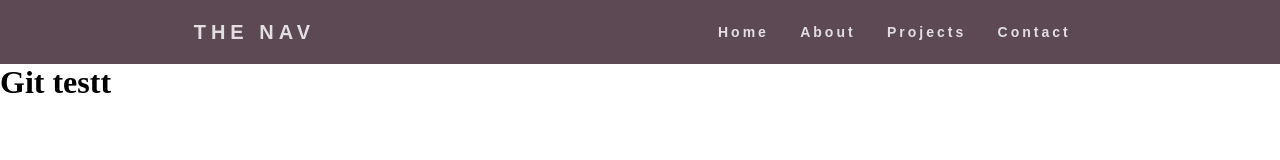
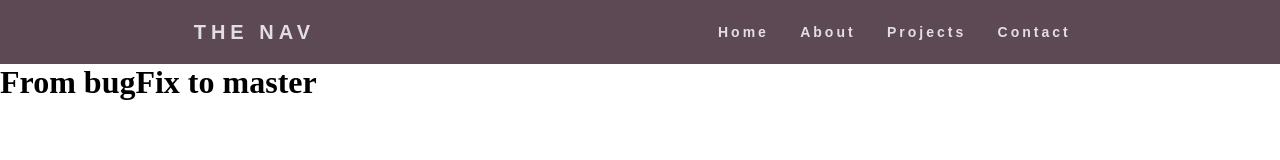
Before and after one commit to vickeolssonz/myNiggah, a plain HTML site: page index.html in a window 1280 px wide. Drawn offline with Linux system fonts and the light colour scheme.

Commit message:
fixed bugg

```diff
--- a/index.html
+++ b/index.html
@@ -32,7 +32,7 @@
         </div>
     </nav>
 
-    <h1>Git testt</h1>
+    <h1>From bugFix to master</h1>
     <script src="app.js"></script>
 </body>
 </html>
```
